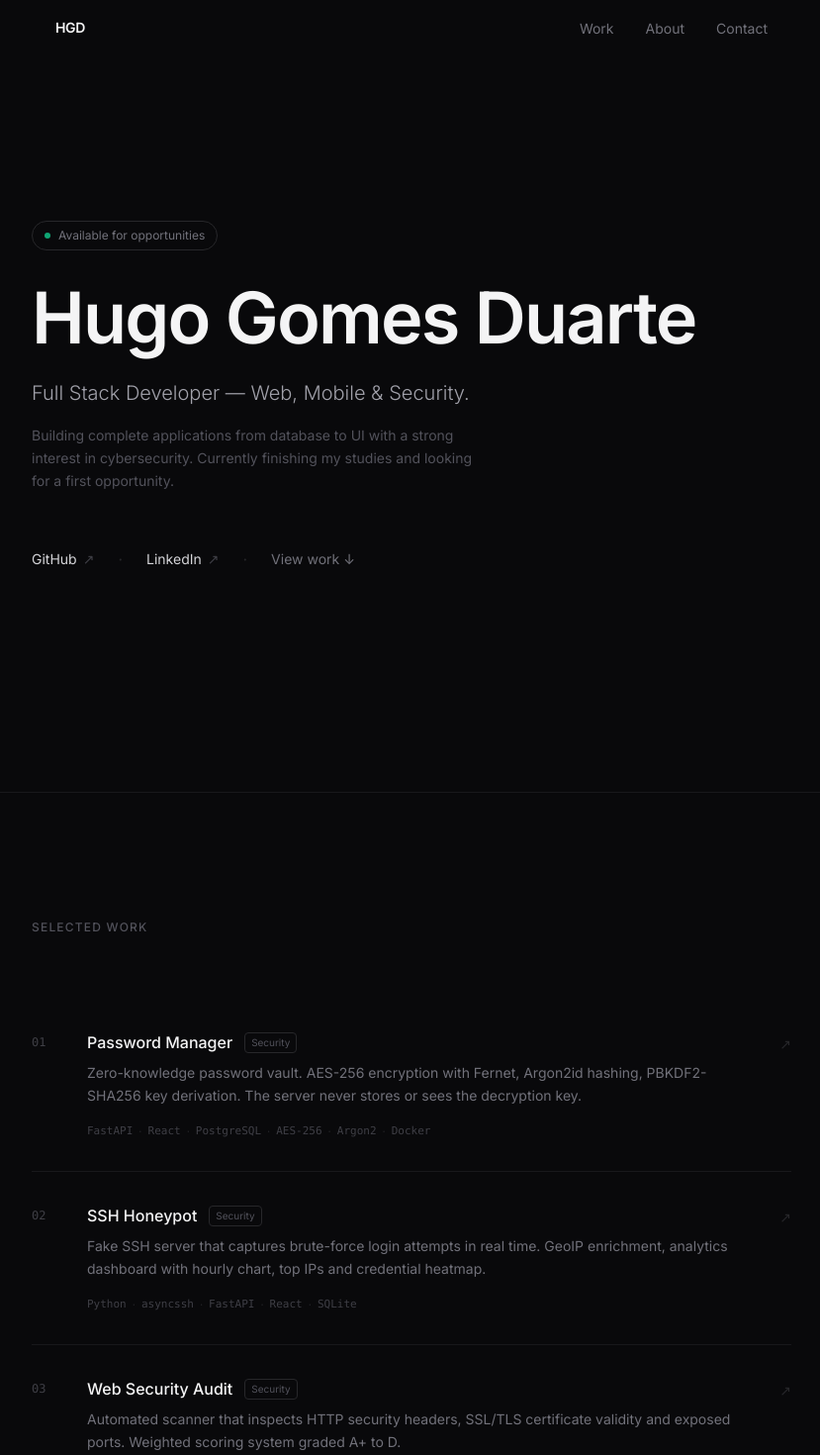
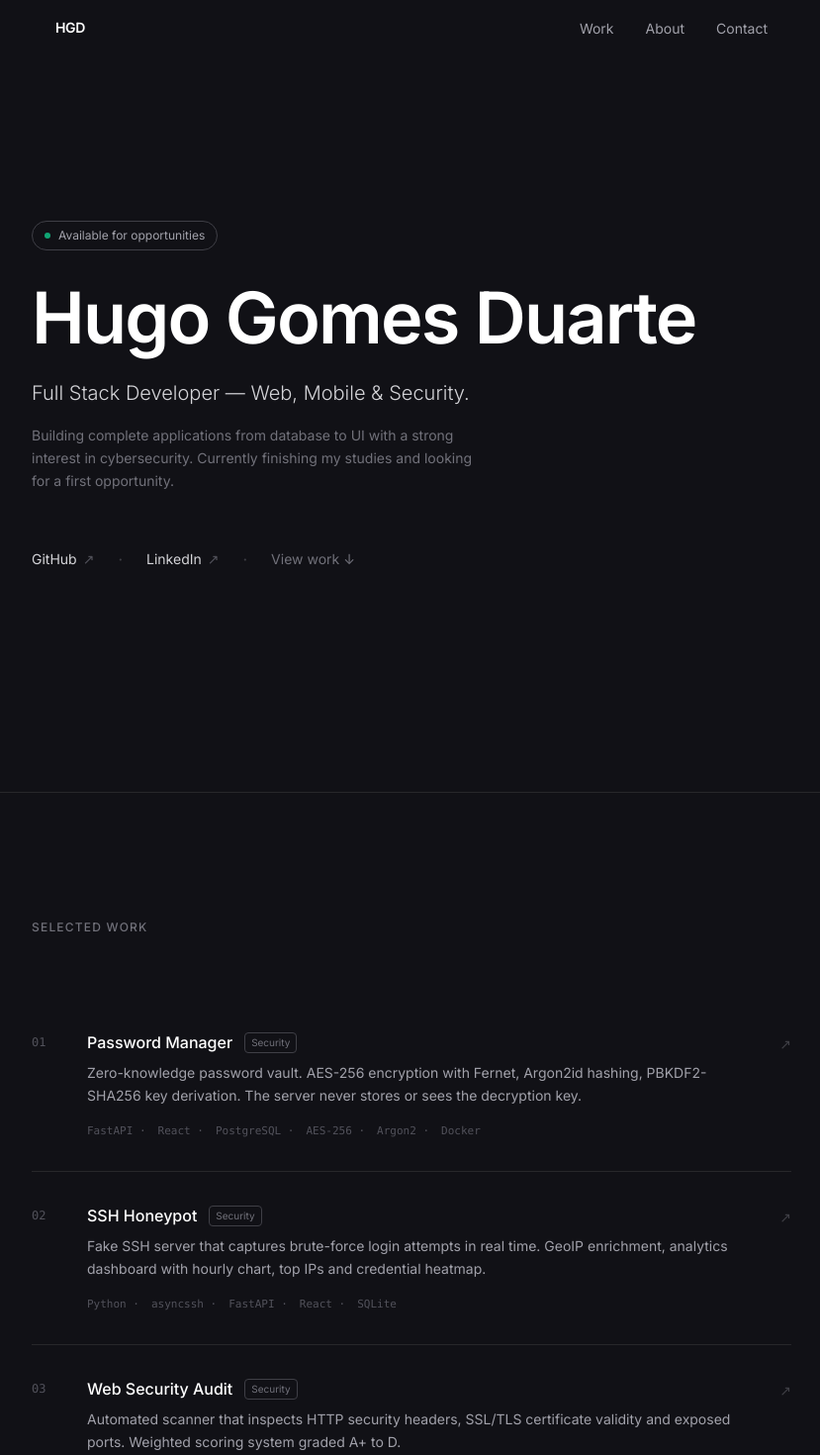
Before and after one commit to HugoDGS/portfolio, a Next.js app: page / in a window 1280 px wide. Shown: the top 1470 px of the page at 99% size, without its empty margins (224-1053 px from the left). Built offline with nearby package versions, Linux system fonts and the light colour scheme.

Commit message:
fix: lighter background #111116, better text contrast throughout

```diff
--- a/app/globals.css
+++ b/app/globals.css
@@ -7,8 +7,8 @@ html {
 }
 
 body {
-  background-color: #09090b;
-  color: #f4f4f5;
+  background-color: #111116;
+  color: #fafafa;
   -webkit-font-smoothing: antialiased;
 }
 
@@ -23,6 +23,6 @@ body {
   background: transparent;
 }
 ::-webkit-scrollbar-thumb {
-  background: #27272a;
+  background: #3f3f46;
   border-radius: 2px;
 }
--- a/components/About.tsx
+++ b/components/About.tsx
@@ -3,14 +3,14 @@ import { motion } from "framer-motion";
 
 export default function About() {
   return (
-    <section id="about" className="py-32 px-6 border-t border-zinc-900">
+    <section id="about" className="py-32 px-6 border-t border-zinc-800">
       <div className="max-w-3xl mx-auto">
         <motion.p
           initial={{ opacity: 0 }}
           whileInView={{ opacity: 1 }}
           viewport={{ once: true }}
           transition={{ duration: 0.4 }}
-          className="text-xs font-medium text-zinc-600 uppercase tracking-widest mb-16"
+          className="text-xs font-medium text-zinc-500 uppercase tracking-widest mb-16"
         >
           Background
         </motion.p>
@@ -21,7 +21,7 @@ export default function About() {
             whileInView={{ opacity: 1, y: 0 }}
             viewport={{ once: true }}
             transition={{ duration: 0.5 }}
-            className="space-y-5 text-sm text-zinc-500 leading-relaxed"
+            className="space-y-5 text-sm text-zinc-400 leading-relaxed"
           >
             <p>
               I&apos;m a Full Stack developer finishing my studies in France, with experience
@@ -49,9 +49,9 @@ export default function About() {
               { value: "6 mo", label: "Consistent activity" },
               { value: "3", label: "Security tools" },
             ].map((s) => (
-              <div key={s.label} className="border-l border-zinc-800 pl-5">
-                <div className="text-2xl font-semibold text-zinc-200 mb-1">{s.value}</div>
-                <div className="text-xs text-zinc-600">{s.label}</div>
+              <div key={s.label} className="border-l-2 border-zinc-700 pl-5">
+                <div className="text-2xl font-semibold text-white mb-1">{s.value}</div>
+                <div className="text-xs text-zinc-500">{s.label}</div>
               </div>
             ))}
           </motion.div>
--- a/components/Hero.tsx
+++ b/components/Hero.tsx
@@ -12,7 +12,7 @@ export default function Hero() {
     <section className="min-h-screen flex flex-col justify-center px-6">
       <div className="max-w-3xl mx-auto w-full">
         <motion.div {...item(0)} className="mb-8">
-          <span className="inline-flex items-center gap-2 text-xs text-zinc-500 border border-zinc-800 rounded-full px-3 py-1.5">
+          <span className="inline-flex items-center gap-2 text-xs text-zinc-400 border border-zinc-700 rounded-full px-3 py-1.5">
             <span className="w-1.5 h-1.5 rounded-full bg-emerald-500 animate-pulse" />
             Available for opportunities
           </span>
@@ -20,21 +20,21 @@ export default function Hero() {
 
         <motion.h1
           {...item(0.08)}
-          className="text-5xl md:text-6xl lg:text-7xl font-semibold text-zinc-100 tracking-tight leading-[1.08] mb-6"
+          className="text-5xl md:text-6xl lg:text-7xl font-semibold text-white tracking-tight leading-[1.08] mb-6"
         >
           Hugo Gomes Duarte
         </motion.h1>
 
         <motion.p
           {...item(0.14)}
-          className="text-xl text-zinc-400 font-light mb-4 max-w-lg leading-relaxed"
+          className="text-xl text-zinc-300 font-light mb-4 max-w-lg leading-relaxed"
         >
           Full Stack Developer — Web, Mobile & Security.
         </motion.p>
 
         <motion.p
           {...item(0.2)}
-          className="text-zinc-600 max-w-md mb-14 leading-relaxed text-sm"
+          className="text-zinc-500 max-w-md mb-14 leading-relaxed text-sm"
         >
           Building complete applications from database to UI with a strong interest in
           cybersecurity. Currently finishing my studies and looking for a first opportunity.
@@ -45,26 +45,23 @@ export default function Hero() {
             href="https://github.com/HugoDGS"
             target="_blank"
             rel="noreferrer"
-            className="text-sm text-zinc-300 hover:text-zinc-100 transition-colors flex items-center gap-1.5 group"
+            className="text-sm text-zinc-300 hover:text-white transition-colors flex items-center gap-1.5 group"
           >
             GitHub
-            <span className="text-zinc-700 group-hover:text-zinc-400 transition-colors">↗</span>
+            <span className="text-zinc-600 group-hover:text-zinc-400 transition-colors">↗</span>
           </a>
-          <span className="text-zinc-800">·</span>
+          <span className="text-zinc-700">·</span>
           <a
             href="https://www.linkedin.com/in/hugo-gomes-duarte-05038b273"
             target="_blank"
             rel="noreferrer"
-            className="text-sm text-zinc-300 hover:text-zinc-100 transition-colors flex items-center gap-1.5 group"
+            className="text-sm text-zinc-300 hover:text-white transition-colors flex items-center gap-1.5 group"
           >
             LinkedIn
-            <span className="text-zinc-700 group-hover:text-zinc-400 transition-colors">↗</span>
+            <span className="text-zinc-600 group-hover:text-zinc-400 transition-colors">↗</span>
           </a>
-          <span className="text-zinc-800">·</span>
-          <a
-            href="#projects"
-            className="text-sm text-zinc-500 hover:text-zinc-300 transition-colors"
-          >
+          <span className="text-zinc-700">·</span>
+          <a href="#projects" className="text-sm text-zinc-500 hover:text-zinc-300 transition-colors">
             View work ↓
           </a>
         </motion.div>
--- a/components/Nav.tsx
+++ b/components/Nav.tsx
@@ -23,11 +23,11 @@ export default function Nav() {
       animate={{ opacity: 1 }}
       transition={{ duration: 0.4, delay: 0.2 }}
       className={`fixed top-0 left-0 right-0 z-50 transition-all duration-500 ${
-        scrolled ? "border-b border-zinc-900 bg-[#09090b]/80 backdrop-blur-xl" : ""
+        scrolled ? "border-b border-zinc-800 bg-[#111116]/85 backdrop-blur-xl" : ""
       }`}
     >
       <div className="max-w-3xl mx-auto px-6 h-14 flex items-center justify-between">
-        <a href="#" className="text-zinc-100 font-semibold text-sm tracking-tight">
+        <a href="#" className="text-white font-semibold text-sm tracking-tight">
           HGD
         </a>
         <ul className="flex gap-8">
@@ -35,7 +35,7 @@ export default function Nav() {
             <li key={l.href}>
               <a
                 href={l.href}
-                className="text-zinc-500 hover:text-zinc-200 text-sm transition-colors"
+                className="text-zinc-400 hover:text-white text-sm transition-colors"
               >
                 {l.label}
               </a>
--- a/components/Projects.tsx
+++ b/components/Projects.tsx
@@ -11,14 +11,14 @@ const categoryLabel: Record<string, string> = {
 
 export default function Projects() {
   return (
-    <section id="projects" className="py-32 px-6 border-t border-zinc-900">
+    <section id="projects" className="py-32 px-6 border-t border-zinc-800">
       <div className="max-w-3xl mx-auto">
         <motion.p
           initial={{ opacity: 0 }}
           whileInView={{ opacity: 1 }}
           viewport={{ once: true }}
           transition={{ duration: 0.4 }}
-          className="text-xs font-medium text-zinc-600 uppercase tracking-widest mb-16"
+          className="text-xs font-medium text-zinc-500 uppercase tracking-widest mb-16"
         >
           Selected Work
         </motion.p>
@@ -34,40 +34,34 @@ export default function Projects() {
               whileInView={{ opacity: 1, y: 0 }}
               viewport={{ once: true }}
               transition={{ duration: 0.4, delay: i * 0.07 }}
-              className="group grid grid-cols-[2rem_1fr_auto] gap-6 items-start py-8 border-b border-zinc-900 hover:border-zinc-800 transition-colors cursor-pointer"
+              className="group grid grid-cols-[2rem_1fr_auto] gap-6 items-start py-8 border-b border-zinc-800 hover:border-zinc-700 transition-colors cursor-pointer"
             >
-              <span className="text-zinc-700 text-xs font-mono mt-1">
+              <span className="text-zinc-600 text-xs font-mono mt-1">
                 {String(i + 1).padStart(2, "0")}
               </span>
 
               <div>
                 <div className="flex items-center gap-3 mb-2">
-                  <h3 className="text-zinc-100 font-medium group-hover:text-white transition-colors">
+                  <h3 className="text-white font-medium group-hover:text-zinc-200 transition-colors">
                     {project.title}
                   </h3>
-                  <span className="text-[10px] text-zinc-600 border border-zinc-800 rounded px-1.5 py-0.5 hidden sm:inline">
+                  <span className="text-[10px] text-zinc-500 border border-zinc-700 rounded px-1.5 py-0.5 hidden sm:inline">
                     {categoryLabel[project.category]}
                   </span>
                 </div>
-                <p className="text-zinc-500 text-sm leading-relaxed mb-4">
+                <p className="text-zinc-400 text-sm leading-relaxed mb-4">
                   {project.description}
                 </p>
-                <div className="flex flex-wrap gap-1.5">
-                  {project.stack.map((tech) => (
-                    <span key={tech} className="text-[11px] text-zinc-700 font-mono">
-                      {tech}
+                <div className="flex flex-wrap gap-x-3 gap-y-1">
+                  {project.stack.map((tech, idx) => (
+                    <span key={tech} className="text-[11px] text-zinc-600 font-mono">
+                      {tech}{idx < project.stack.length - 1 ? " ·" : ""}
                     </span>
-                  )).reduce((acc: React.ReactNode[], el, idx, arr) => {
-                    acc.push(el);
-                    if (idx < arr.length - 1) {
-                      acc.push(<span key={`sep-${idx}`} className="text-zinc-800 text-[11px]">·</span>);
-                    }
-                    return acc;
-                  }, [])}
+                  ))}
                 </div>
               </div>
 
-              <span className="text-zinc-800 group-hover:text-zinc-500 transition-colors mt-1 text-sm">
+              <span className="text-zinc-700 group-hover:text-zinc-400 transition-colors mt-1 text-sm">
                 ↗
               </span>
             </motion.a>
@@ -85,7 +79,7 @@ export default function Projects() {
             href="https://github.com/HugoDGS"
             target="_blank"
             rel="noreferrer"
-            className="text-xs text-zinc-700 hover:text-zinc-500 transition-colors"
+            className="text-xs text-zinc-600 hover:text-zinc-400 transition-colors"
           >
             All repositories on GitHub ↗
           </a>
--- a/components/Skills.tsx
+++ b/components/Skills.tsx
@@ -4,14 +4,14 @@ import { skillGroups } from "@/lib/data";
 
 export default function Skills() {
   return (
-    <section id="skills" className="py-32 px-6 border-t border-zinc-900">
+    <section id="skills" className="py-32 px-6 border-t border-zinc-800">
       <div className="max-w-3xl mx-auto">
         <motion.p
           initial={{ opacity: 0 }}
           whileInView={{ opacity: 1 }}
           viewport={{ once: true }}
           transition={{ duration: 0.4 }}
-          className="text-xs font-medium text-zinc-600 uppercase tracking-widest mb-16"
+          className="text-xs font-medium text-zinc-500 uppercase tracking-widest mb-16"
         >
           Stack
         </motion.p>
@@ -26,8 +26,8 @@ export default function Skills() {
               transition={{ duration: 0.4, delay: i * 0.06 }}
               className="grid grid-cols-[7rem_1fr] sm:grid-cols-[9rem_1fr] gap-6 items-baseline"
             >
-              <span className="text-xs text-zinc-600 font-medium">{group.label}</span>
-              <span className="text-sm text-zinc-400 leading-relaxed">
+              <span className="text-xs text-zinc-500 font-medium">{group.label}</span>
+              <span className="text-sm text-zinc-300 leading-relaxed">
                 {group.skills.join(", ")}
               </span>
             </motion.div>
```
Also changed, not shown: components/Contact.tsx (+9 -9 lines).
